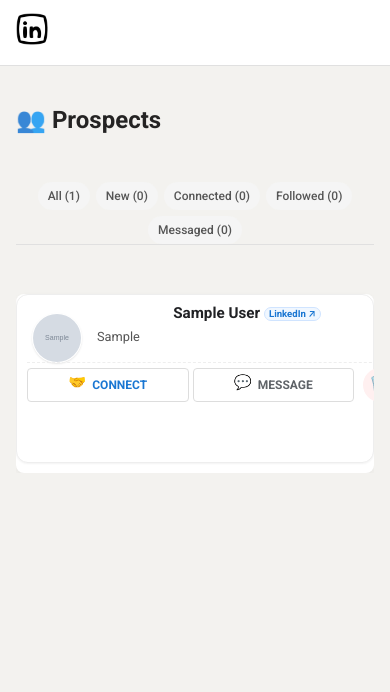
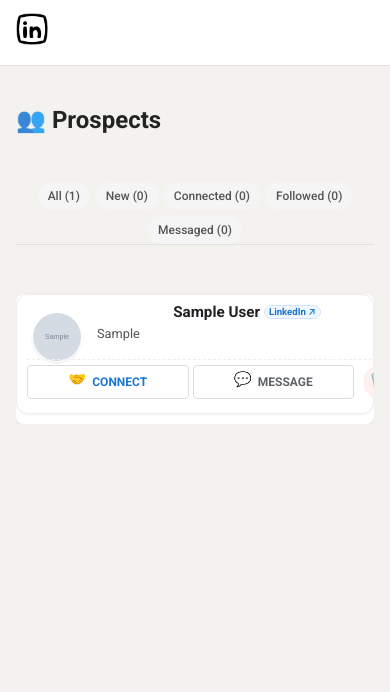
Before and after one commit to Seka35/linkedin-mvp, a Flask app: page /prospects in a window 390 px wide. Shown: the top 692 px of the page. Run offline with Flask 3, Linux system fonts and the light colour scheme; the visitor is signed in with stand-in values (Sample User, id 1); tables that the repository leaves empty hold one stand-in row (values such as "Sample post"); grey boxes marked "Sample" are stand-in pictures.

Commit message:
Fix prospect avatar alignment and mobile layout spacing

```diff
--- a/web/static/css/style.css
+++ b/web/static/css/style.css
@@ -455,8 +455,8 @@ td a:hover {
         position: relative;
         padding: 12px 15px;
         padding-left: 15px;
-        height: auto;
-        /* Reset fixed height */
+        height: auto !important;
+        /* Force reset of fixed heights */
     }
 
     td:last-child {
@@ -828,11 +828,16 @@ td a:hover {
     /* Avatar fixed size */
     .prospects-page .avatar-cell {
         grid-area: avatar;
-        width: 40px;
-        height: 40px;
+        width: 40px !important;
+        height: 40px !important;
+        min-width: 40px;
+        padding: 0 !important;
+        /* Remove padding to fix alignment */
+        border: none !important;
         justify-self: center;
-        align-self: start;
-        margin-top: 3px;
+        align-self: center;
+        /* Center vertically relative to content block */
+        margin-top: 0;
     }
 
     .prospects-page .avatar-img {
@@ -845,6 +850,9 @@ td a:hover {
     /* Name & Link */
     .prospects-page td:nth-child(2) {
         grid-area: name;
+        padding: 0 !important;
+        /* Remove padding */
+        border: none !important;
         display: flex;
         flex-direction: row;
         flex-wrap: nowrap;
@@ -907,6 +915,8 @@ td a:hover {
         grid-area: actions;
         margin-top: 0;
         padding-top: 4px !important;
+        padding-bottom: 4px !important;
+        /* Remove extra space below buttons */
         border-top: 1px dashed #eee !important;
     }
 
```
